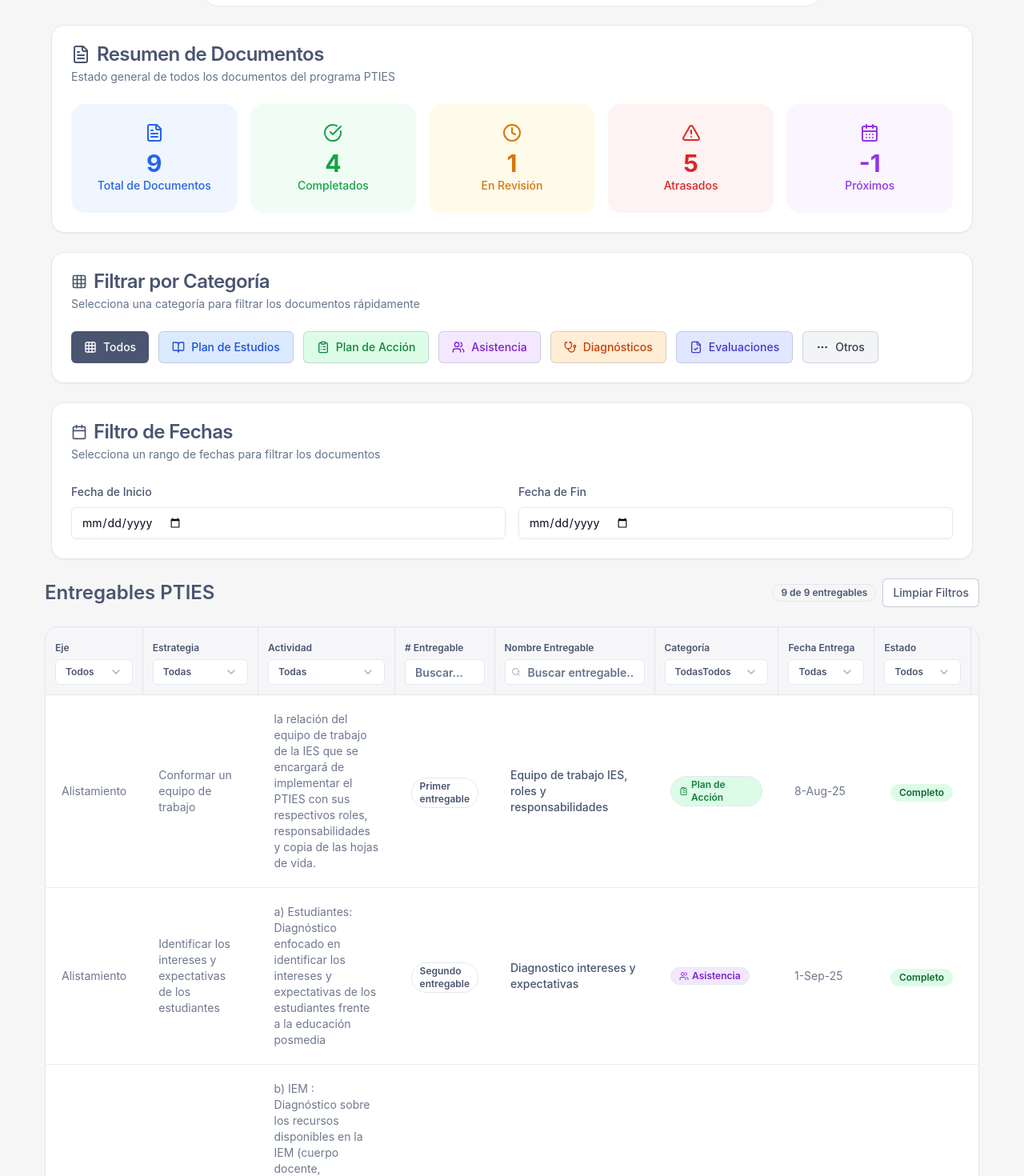
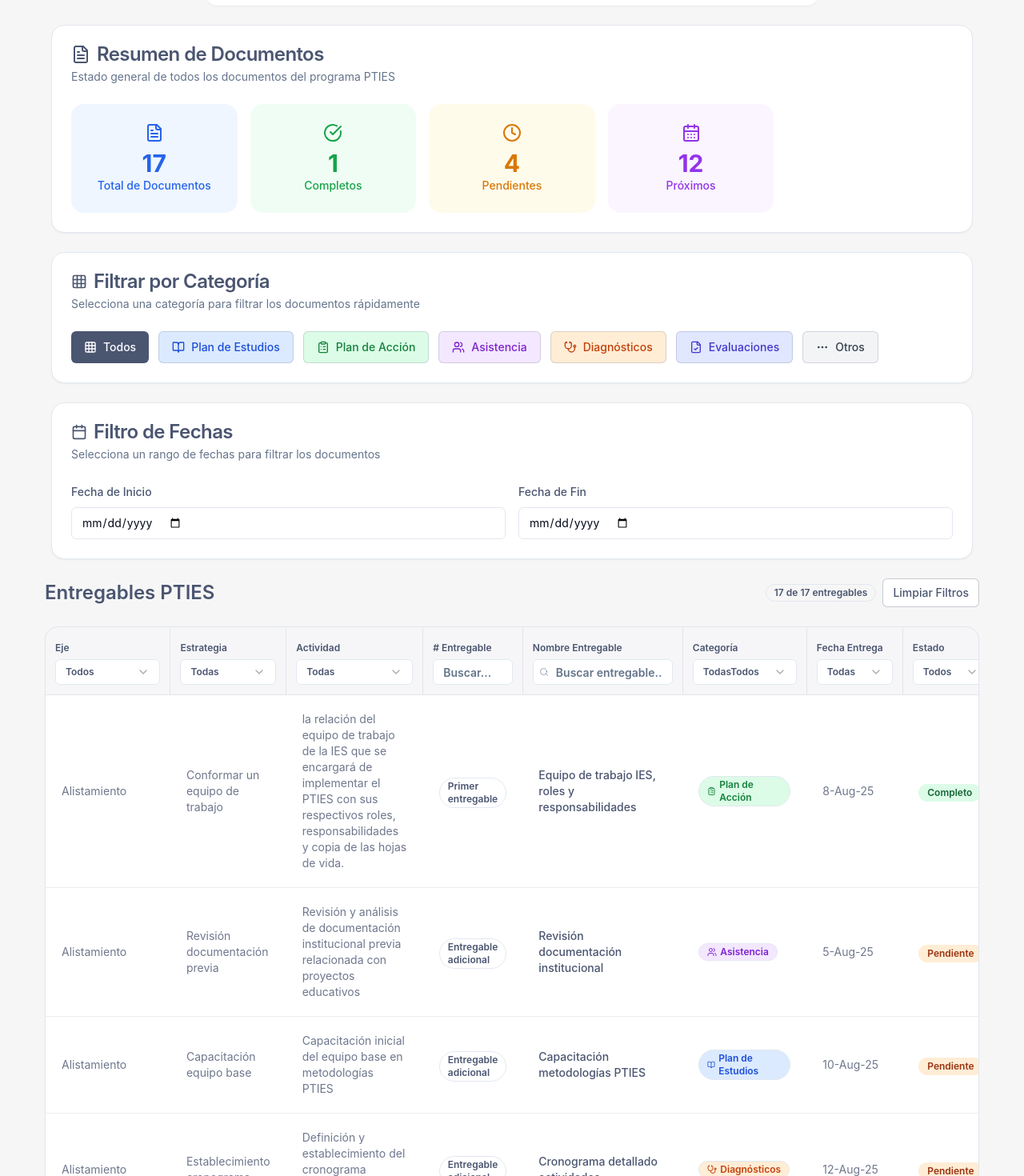
Before and after one commit to andresoliverac/PTIES---Mockup, a React (Create React App) app in the folder pties-dashboad/: page /gestion-documentos in a window 1280 px wide. Shown: the part 458-1928 px from the top of the page at 80% size. Built offline with nearby package versions, Linux system fonts and the light colour scheme.

Commit message:
gestion documentos

```diff
--- a/pties-dashboad/src/App.tsx
+++ b/pties-dashboad/src/App.tsx
@@ -7,6 +7,7 @@ import GestionActividades from "./pages/GestionActividades";
 import MENDashboard from "./pages/MENDashboard";
 import AsistenciaUpload from "./pages/upload/AsistenciaUpload";
 import PlanAccionUpload from "./pages/upload/PlanAccionUpload";
+import PlanEducacionUpload from "./pages/upload/PlanEducacionUpload";
 import EducacionEvaluacionesUpload from "./pages/upload/EducacionEvaluacionesUpload";
 
 function App() {
@@ -22,6 +23,7 @@ function App() {
           <Route path="/men-global" element={<MENDashboard />} />
           <Route path="/upload/asistencia" element={<AsistenciaUpload />} />
           <Route path="/upload/plan-accion" element={<PlanAccionUpload />} />
+          <Route path="/upload/plan-educacion" element={<PlanEducacionUpload />} />
           <Route path="/upload/educacion-evaluaciones" element={<EducacionEvaluacionesUpload />} />
         </Routes>
       </div>
--- a/pties-dashboad/src/pages/GestionDocumentos.tsx
+++ b/pties-dashboad/src/pages/GestionDocumentos.tsx
@@ -4,11 +4,13 @@ import { Button } from "../components/ui/button";
 import { Select, SelectContent, SelectItem, SelectTrigger, SelectValue } from "../components/ui/select";
 import { Input } from "../components/ui/input";
 import { Badge } from "../components/ui/badge";
-import { Link } from "react-router-dom";
+import { Link, useNavigate } from "react-router-dom";
 import { ArrowLeft, FolderOpen, Upload, FileText, Calendar, ClipboardList, Search, Download, CheckCircle, Clock, AlertTriangle, CalendarDays, BookOpen, Users, Stethoscope, FileCheck, MoreHorizontal, Grid3X3 } from "lucide-react";
 import { parseCSV, csvData, type Deliverable } from "../utils/csvData";
 
 export default function GestionDocumentos() {
+  const navigate = useNavigate();
+
   // Parse CSV data
   const deliverables: Deliverable[] = useMemo(() => parseCSV(csvData), []);
 
@@ -61,21 +63,77 @@ export default function GestionDocumentos() {
 
   // Helper function to handle category badge clicks
   const handleCategoryBadgeClick = (categoryKey: string) => {
-    if (categoryKey === 'plan-accion') {
-      window.open('/upload/plan-accion', '_blank');
-    } else if (categoryKey === 'plan-estudios') {
-      window.open('/upload/educacion-evaluaciones', '_blank');
+    // All category badges should just filter the table
+    handleCategoriaFilter(categoryKey);
+  };
+
+  // Helper function to get the actual Estado column value
+  const getEstadoValue = (deliverable: Deliverable) => {
+    // Check if delivery date is in the future
+    const today = new Date();
+    today.setHours(0, 0, 0, 0);
+    try {
+      if (deliverable.fechaEntrega && deliverable.fechaEntrega.trim()) {
+        const deliveryDate = new Date(deliverable.fechaEntrega);
+        deliveryDate.setHours(0, 0, 0, 0);
+        if (!isNaN(deliveryDate.getTime()) && deliveryDate > today) {
+          return "Próximo";
+        }
+      }
+    } catch (error) {
+      // Continue with normal logic if date parsing fails
+    }
+
+    // Normal logic for current/past dates
+    if (deliverable.necesitaRevision && deliverable.necesitaRevision.toLowerCase() === "x") {
+      return "Pendiente";
     } else {
-      // For other categories, just filter the table
-      handleCategoriaFilter(categoryKey);
+      return "Completo";
     }
   };
 
-  // Helper function to determine document status
+  // Helper function to determine document status (for backwards compatibility and future use)
   const getDocumentStatus = (deliverable: Deliverable) => {
+    const today = new Date();
+    today.setHours(0, 0, 0, 0); // Reset time to start of day for accurate comparison
+
+    // Parse the delivery date - handle the format "d-MMM-yy"
+    let deliveryDate: Date | null = null;
+    try {
+      if (deliverable.fechaEntrega && deliverable.fechaEntrega.trim()) {
+        deliveryDate = new Date(deliverable.fechaEntrega);
+        deliveryDate.setHours(0, 0, 0, 0);
+
+        // Check if date is valid
+        if (isNaN(deliveryDate.getTime())) {
+          deliveryDate = null;
+        }
+      }
+    } catch (error) {
+      deliveryDate = null;
+    }
+
+    // Use Estado column logic for status
+    const estadoValue = getEstadoValue(deliverable);
+
+    // If already approved, it's completed
     if (deliverable.aprobado === "Sí") return "completed";
+
+    // If explicitly rejected, it's late (needs rework)
     if (deliverable.aprobado === "No") return "late";
-    if (deliverable.necesitaRevision && deliverable.necesitaRevision.toLowerCase() === "x") return "in-revision";
+
+    // If Estado is Pendiente and date has passed, it's late
+    if (estadoValue === "Pendiente") {
+      if (deliveryDate && deliveryDate < today) return "late";
+      return "in-revision";
+    }
+
+    // If Estado is Completo but not approved yet, check date
+    if (estadoValue === "Completo") {
+      if (deliveryDate && deliveryDate < today) return "late";
+      return "upcoming";
+    }
+
     return "upcoming";
   };
 
@@ -97,17 +155,15 @@ export default function GestionDocumentos() {
   // Calculate summary statistics
   const summaryStats = useMemo(() => {
     const total = deliverables.length;
-    const completed = deliverables.filter(d => d.aprobado === "Sí").length;
-    const inRevision = deliverables.filter(d => d.necesitaRevision && d.necesitaRevision.toLowerCase() === "x").length;
-    const late = deliverables.filter(d => d.aprobado === "No").length;
-    const upcoming = total - completed - late - inRevision;
+    const completos = deliverables.filter(d => getEstadoValue(d) === "Completo").length;
+    const pendientes = deliverables.filter(d => getEstadoValue(d) === "Pendiente").length;
+    const proximos = deliverables.filter(d => getEstadoValue(d) === "Próximo").length;
 
     return [
       { id: "total", label: "Total de Documentos", value: total, color: "bg-blue-50 text-blue-600", icon: FileText },
-      { id: "completed", label: "Completados", value: completed, color: "bg-green-50 text-green-600", icon: CheckCircle },
-      { id: "in-revision", label: "En Revisión", value: inRevision, color: "bg-amber-50 text-amber-600", icon: Clock },
-      { id: "late", label: "Atrasados", value: late, color: "bg-red-50 text-red-600", icon: AlertTriangle },
-      { id: "upcoming", label: "Próximos", value: upcoming, color: "bg-purple-50 text-purple-600", icon: CalendarDays }
+      { id: "completos", label: "Completos", value: completos, color: "bg-green-50 text-green-600", icon: CheckCircle },
+      { id: "pendientes", label: "Pendientes", value: pendientes, color: "bg-amber-50 text-amber-600", icon: Clock },
+      { id: "proximos", label: "Próximos", value: proximos, color: "bg-purple-50 text-purple-600", icon: CalendarDays }
     ];
   }, [deliverables]);
 
@@ -123,14 +179,13 @@ export default function GestionDocumentos() {
       const matchesSearch = filters.searchTerm === "" ||
         deliverable.nombreEntregable.toLowerCase().includes(filters.searchTerm.toLowerCase());
 
-      // Status filter from summary cards
-      const documentStatus = getDocumentStatus(deliverable);
+      // Status filter from summary cards - align with Estado column
+      const estadoValue = getEstadoValue(deliverable);
       const matchesStatus = filters.statusFilter === "todos" ||
         (filters.statusFilter === "total") ||
-        (filters.statusFilter === "completed" && documentStatus === "completed") ||
-        (filters.statusFilter === "in-revision" && documentStatus === "in-revision") ||
-        (filters.statusFilter === "late" && documentStatus === "late") ||
-        (filters.statusFilter === "upcoming" && documentStatus === "upcoming");
+        (filters.statusFilter === "completos" && estadoValue === "Completo") ||
+        (filters.statusFilter === "pendientes" && estadoValue === "Pendiente") ||
+        (filters.statusFilter === "proximos" && estadoValue === "Próximo");
 
       // Date range filter
       const matchesDateRange = isDateInRange(deliverable.fechaEntrega, filters.dateRange.start, filters.dateRange.end);
@@ -500,10 +555,9 @@ export default function GestionDocumentos() {
                           </SelectTrigger>
                           <SelectContent>
                             <SelectItem value="todos">Todos</SelectItem>
-                            <SelectItem value="Pendiente">Pendiente</SelectItem>
-                            <SelectItem value="En Revisión">En Revisión</SelectItem>
-                            <SelectItem value="Completado">Completado</SelectItem>
-                            <SelectItem value="Retrasado">Retrasado</SelectItem>
+                            <SelectItem value="pendientes">Pendiente</SelectItem>
+                            <SelectItem value="completos">Completo</SelectItem>
+                            <SelectItem value="proximos">Próximo</SelectItem>
                           </SelectContent>
                         </Select>
                       </div>
@@ -566,12 +620,21 @@ export default function GestionDocumentos() {
                       </td>
                       <td className="p-5 text-sm text-[#4a5570]/80">{deliverable.fechaEntrega || '-'}</td>
                       <td className="p-5">
-                        <Badge
-                          variant={deliverable.necesitaRevision && deliverable.necesitaRevision.toLowerCase() === "x" ? "destructive" : "default"}
-                          className={deliverable.necesitaRevision && deliverable.necesitaRevision.toLowerCase() === "x" ? "bg-orange-100 text-orange-800" : "bg-green-100 text-green-800"}
-                        >
-                          {deliverable.necesitaRevision && deliverable.necesitaRevision.toLowerCase() === "x" ? "Pendiente" : "Completo"}
-                        </Badge>
+                        {(() => {
+                          const estadoValue = getEstadoValue(deliverable);
+                          return (
+                            <Badge
+                              variant={estadoValue === "Pendiente" ? "destructive" : estadoValue === "Próximo" ? "secondary" : "default"}
+                              className={
+                                estadoValue === "Pendiente" ? "bg-orange-100 text-orange-800" :
+                                estadoValue === "Próximo" ? "bg-purple-100 text-purple-800" :
+                                "bg-green-100 text-green-800"
+                              }
+                            >
+                              {estadoValue}
+                            </Badge>
+                          );
+                        })()}
                       </td>
                       <td className="p-5">
                         <Badge
@@ -586,6 +649,21 @@ export default function GestionDocumentos() {
                           <Button
                             size="sm"
                             className="bg-[#4a5570] hover:bg-[#3a4560] text-white"
+                            onClick={() => {
+                              const categoryKey = getDocumentCategory(deliverable);
+                              if (categoryKey === 'plan-accion') {
+                                navigate('/upload/plan-accion');
+                              } else if (categoryKey === 'plan-estudios') {
+                                navigate('/upload/plan-educacion');
+                              } else if (categoryKey === 'asistencia') {
+                                navigate('/upload/asistencia');
+                              } else if (categoryKey === 'evaluaciones') {
+                                navigate('/upload/educacion-evaluaciones');
+                              } else {
+                                // For other categories, could add more upload pages or show a message
+                                console.log('No upload page configured for category:', categoryKey);
+                              }
+                            }}
                           >
                             <Upload className="w-4 h-4 mr-1" />
                             Subir
--- a/pties-dashboad/src/utils/csvData.ts
+++ b/pties-dashboad/src/utils/csvData.ts
@@ -85,7 +85,7 @@ export const parseCSV = (csvText: string): Deliverable[] => {
       fechaEntrega: (values[7] || '').trim(),
       ies: (values[8] || '').trim(),
       necesitaRevision: (values[9] || '').trim(),
-      aprobado: (values[10] || Math.random() > 0.5 ? 'Sí' : 'No').trim(), // Random approval for demo
+      aprobado: (values[10] || 'Pendiente').trim(), // Use actual approval status or default to Pendiente
       categoria: getRandomCategory() // Assign random category
     };
   }).filter(deliverable =>
@@ -97,6 +97,9 @@ export const parseCSV = (csvText: string): Deliverable[] => {
 // CSV data (comma-separated with quotes)
 export const csvData = `Eje,Estrategia,Actividad,Proceso,Producto,# Entregable IES,Nombre Entregable,Fecha entrega,IES,Necesita Revisión?
 Alistamiento, Conformar un equipo de trabajo ,"la relación del equipo de trabajo de la IES que se encargará de implementar el PTIES con sus respectivos roles, responsabilidades y copia de las hojas de vida."," Conformar un equipo de trabajo multidisciplinario que se encargará de adelantar todas las actividades a cargo de la IES a lo largo de la implementación del PTIES ","la relación del equipo de trabajo de la IES que se encargará de implementar el PTIES con sus respectivos roles, responsabilidades y copia de las hojas de vida.",Primer entregable,"Equipo de trabajo IES, roles y responsabilidades",8-Aug-25,X,
+Alistamiento,Revisión documentación previa,Revisión y análisis de documentación institucional previa relacionada con proyectos educativos,Análisis documental,Informe de revisión documental,Entregable adicional,Revisión documentación institucional,5-Aug-25,Universidad Central,X
+Alistamiento,Capacitación equipo base,Capacitación inicial del equipo base en metodologías PTIES,Formación inicial,Certificación de capacitación,Entregable adicional,Capacitación metodologías PTIES,10-Aug-25,Universidad Minuto de Dios,X
+Alistamiento,Establecimiento cronograma,Definición y establecimiento del cronograma detallado de actividades,Planificación,Cronograma de actividades,Entregable adicional,Cronograma detallado actividades,12-Aug-25,Universidad de los Andes,X
 Alistamiento, Identificar los intereses y expectativas de los estudiantes,a) Estudiantes: Diagnóstico enfocado en identificar los intereses y expectativas de los estudiantes frente a la educación posmedia,Diagnóstico ,Documento y registro en base de datos,Segundo entregable,Diagnostico intereses y expectativas,1-Sep-25,X,
 Alistamiento,Identificar recursos disponibles en la IEM," b) IEM :  Diagnóstico sobre los recursos disponibles en la IEM (cuerpo docente,  infraestructura para realizar actividades de nivelación de competencias y horarios de atención de la IEM), el PEI y las dinámicas pedagógicas, en las áreas de intervención del PTIES.",Diagnóstico ,Documento,Primer entregable,Diagnostico recursos disponibles IEM,8-Aug-25,X,X
 Alistamiento,Caracterización de las familias y la comunidad,"c) Relación familia – escuela – comunidad: Caracterización de las familias y la comunidad,  utilizando datos sociodemográficos,  nivel de escolaridad de padres, madres o acudientes, necesidades y percepciones frente a la formación y las trayectorias de sus hijos o jóvenes a su cargo, entre otros.",Diagnóstico - caracterización,1) Un informe que dé cuenta de las actividades desarrolladas en el marco del plan de acción para el fortalecimiento de la relación familia – escuela – comunidad. ,Segundo entregable,"c) Relación familia – escuela – comunidad: Caracterización de las familias y la comunidad,  utilizando datos sociodemográficos,  nivel de escolaridad de padres, madres o acudientes, necesidades y percepciones frente a la formación y las trayectorias de sus hijos o jóvenes a su cargo, entre otros.",1-Sep-25,X,
@@ -104,4 +107,9 @@ Alistamiento,Diagnóstico de la dinámica regional," d) Contexto socioeconómico
 Alistamiento, Socialización ,e) Socialización de diagnósticos y plan de trabajo  ," Socialización: Una vez culminados los diagnósticos y definido el plan de trabajo, la IES deberá socializarlos con la IEM y su comunidad educativa. Deberán convenir la versión final del plan de trabajo y los equipos de la IES y la IEM que se harán cargo de llevarlo a cabo. ",Informe y registro,Segundo entregable,e) Socialización de diagnósticos y plan de trabajo  ,1-Sep-25,X,
 1.    Articulación armoniosa,1.1.    Fortalecimiento de aprendizajes y competencias ,1.1.1.    Diagnóstico,Diagnóstico de competencias básicas: matemáticas,Una evaluación diagnóstica en competencias matemáticas aplicada a estudiantes beneficiarios PTIES ,Segundo entregable,Diagnóstico de competencias básicas: matemáticas,1-Sep-25,X,
 1.    Articulación armoniosa,1.1.    Fortalecimiento de aprendizajes y competencias ,1.1.1.    Diagnóstico,Diagnóstico de competencias básicas: lenguaje,Una evaluación diagnóstica en competencias lenguaje aplicada a estudiantes beneficiarios PTIES ,Segundo entregable,Diagnóstico de competencias básicas: lenguaje,1-Sep-25,X,
-1.    Articulación armoniosa,1.1.    Fortalecimiento de aprendizajes y competencias ,1.1.1.    Diagnóstico,Diagnóstico de competencias socioemocionales,Una evaluación diagnóstica en competencias socioemocionales aplicada a estudiantes beneficiarios PTIES ,Segundo entregable,Diagnóstico de competencias socioemocionales,1-Sep-25,X,`;
+1.    Articulación armoniosa,1.1.    Fortalecimiento de aprendizajes y competencias ,1.1.1.    Diagnóstico,Diagnóstico de competencias socioemocionales,Una evaluación diagnóstica en competencias socioemocionales aplicada a estudiantes beneficiarios PTIES ,Segundo entregable,Diagnóstico de competencias socioemocionales,1-Sep-25,X,
+1.    Articulación armoniosa,1.2.    Desarrollo de competencias digitales,1.2.1.    Evaluación inicial,Evaluación de competencias digitales básicas,Una evaluación inicial de competencias digitales aplicada a estudiantes beneficiarios PTIES,Tercer entregable,Evaluación competencias digitales básicas,25-Aug-25,Universidad Nacional,
+1.    Articulación armoniosa,1.3.    Fortalecimiento académico integral,1.3.1.    Plan de nivelación,Plan de nivelación en ciencias naturales,Diseño e implementación de plan de nivelación en ciencias naturales para estudiantes PTIES,Cuarto entregable,Plan nivelación ciencias naturales,30-Aug-25,Universidad de Antioquia,
+2.    Orientación vocacional,2.1.    Exploración de intereses,2.1.1.    Talleres vocacionales,Talleres de exploración vocacional,Realización de talleres para identificar intereses y aptitudes vocacionales de estudiantes,Quinto entregable,Talleres exploración vocacional,5-Sep-25,Universidad del Valle,
+2.    Orientación vocacional,2.2.    Información profesional,2.2.1.    Ferias educativas,Organización de ferias educativas,Organización y ejecución de ferias educativas para presentar opciones de educación superior,Sexto entregable,Ferias educativas informativas,10-Sep-25,Universidad Javeriana,
+3.    Acompañamiento familiar,3.1.    Escuela de padres,3.1.1.    Formación parental,Talleres de formación para padres,Implementación de talleres formativos dirigidos a padres y acudientes de estudiantes PTIES,Séptimo entregable,Talleres formación padres,15-Sep-25,Universidad Pedagógica Nacional,`;
```
